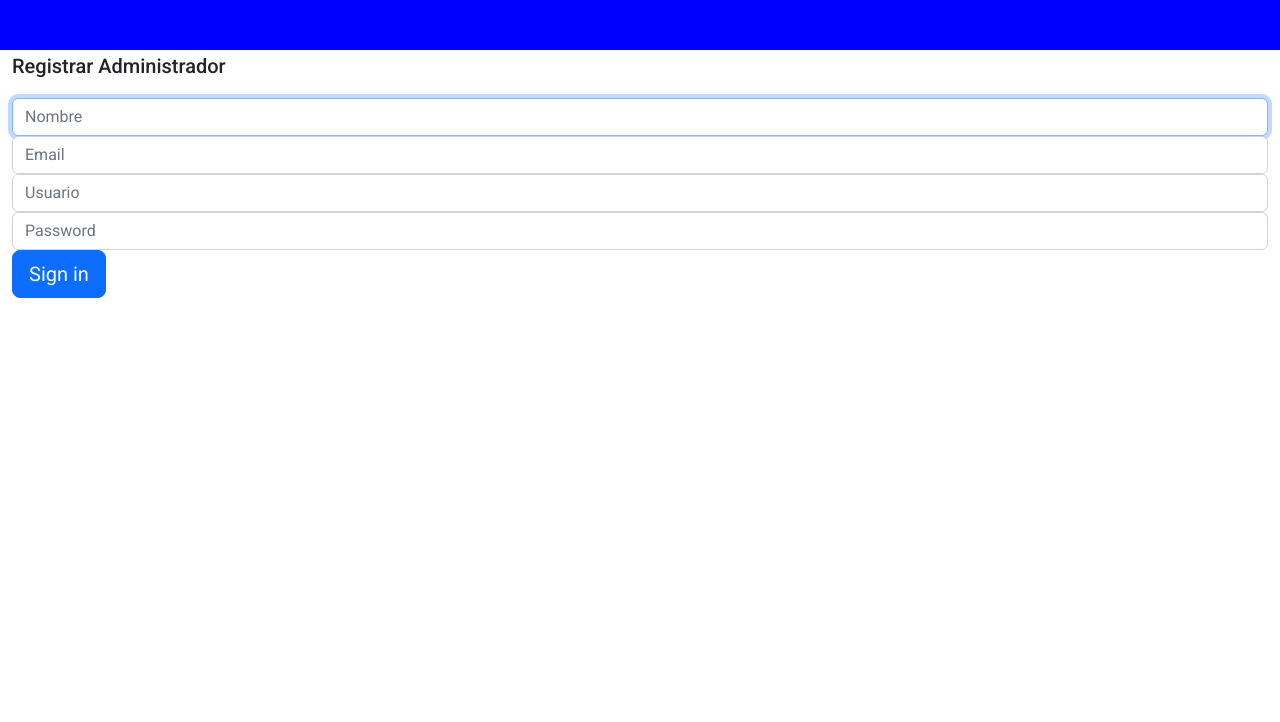
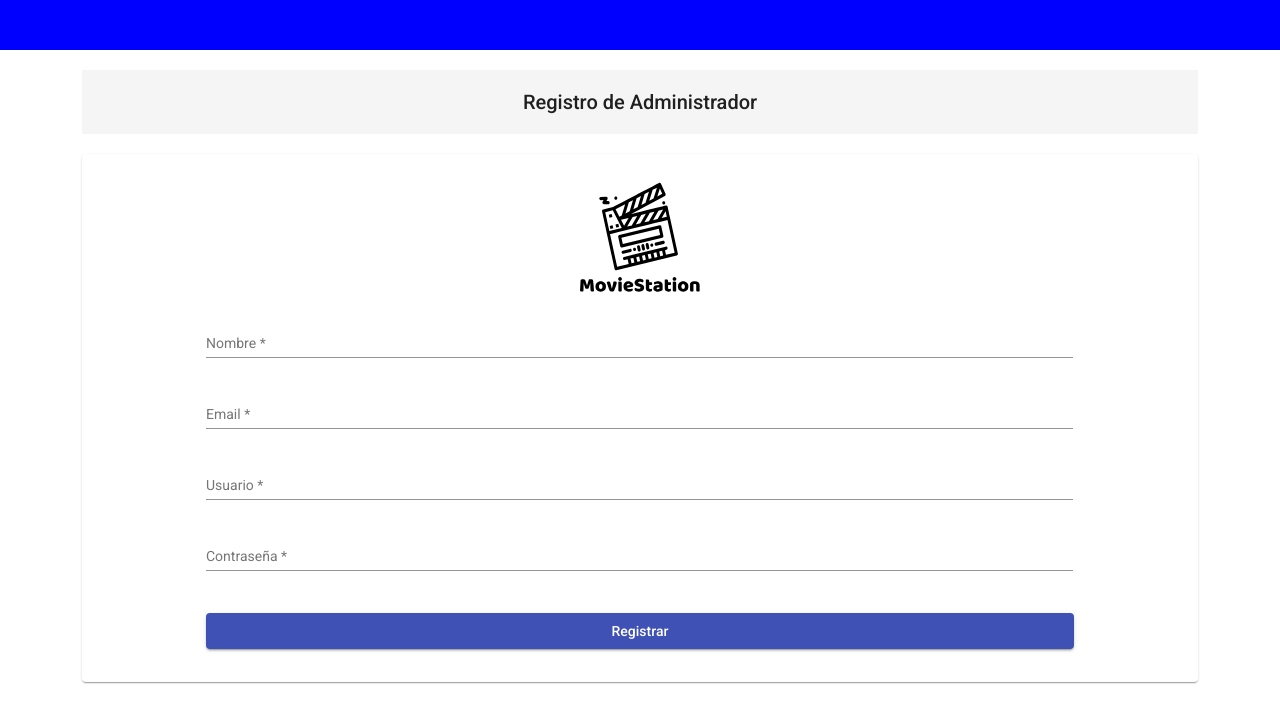
Before and after one commit to Leon564/movieStation-app, an Angular app: page /auth/register in a window 1280 px wide. Shown: the top 722 px of the page. Built offline with nearby package versions, Linux system fonts and the light colour scheme.

Commit message:
update design and validations

```diff
--- a/src/app/admin/login/login.component.html
+++ b/src/app/admin/login/login.component.html
@@ -6,7 +6,7 @@
         <form [formGroup]="checkoutForm" (ngSubmit)="login()">
             <mat-grid-list cols="2" rowHeight="70px">
                 <mat-grid-tile [colspan]="2" [rowspan]="2">
-                    <img src="./assets/img/logo.jpg" alt="logo">
+                    <img src="./assets/img/logo.svg" alt="logo">
                 </mat-grid-tile>
                 <mat-grid-tile [colspan]="2" [rowspan]="1">
                     <mat-form-field class="ancho">
@@ -21,7 +21,7 @@
                     </mat-form-field>
                 </mat-grid-tile>
                 <mat-grid-tile [colspan]="2" [rowspan]="1">
-                    <button type="submit" [disabled]="checkoutForm.invalid" mat-raised-button color="primary" class="ancho">Login</button>
+                    <button type="submit"  mat-raised-button color="primary" class="ancho">Login</button>
                 </mat-grid-tile>
             </mat-grid-list>
         </form>
--- a/src/app/admin/login/login.component.ts
+++ b/src/app/admin/login/login.component.ts
@@ -23,6 +23,7 @@ export class LoginComponent implements OnInit {
   }
 
   login(){
+    if(!this.checkoutForm.valid) return this.errorNulldata();
     this.service.login(<LoginDTO>this.checkoutForm.value).subscribe((data:any)=>{
       if(data.status == 406) return this.erroralert();
       localStorage.setItem('token', data.access_token);
@@ -38,5 +39,13 @@ export class LoginComponent implements OnInit {
       showConfirmButton: true,
     })
   }
+  errorNulldata(){
+    Swal.fire({
+      position: 'center',
+      icon: 'error',
+      title: 'Debe llenar todos los campos',
+      showConfirmButton: true,
+    })
+  }
 
 }
--- a/src/app/admin/register/register.component.css
+++ b/src/app/admin/register/register.component.css
@@ -0,0 +1,8 @@
+:host {
+    display: flex;
+    flex-direction: column;
+    align-items: flex-start;
+  }
+.ancho{
+  width: 80%;
+}
--- a/src/app/admin/register/register.component.html
+++ b/src/app/admin/register/register.component.html
@@ -1,17 +1,45 @@
-<main class="container-fluid">
-    <!--login form with username an password-->
-    <form [formGroup]="checkoutForm" class="form-signin" (ngSubmit)="register()">
-        <h2 class="form-signin-heading">Registrar Administrador</h2>
-        <label for="nombre" class="sr-only">Nombre</label>
-        <input type="text" id="nombre" class="form-control" placeholder="Nombre" required autofocus formControlName="nombre"  name="nombre">
-        <label for="email" class="sr-only">Email address</label>
-        <input type="text" id="email" class="form-control" placeholder="Email" required autofocus formControlName="email"  name="email">
-
-        <label for="usuario" class="sr-only">Usuario</label>
-        <input type="text" id="usuario" class="form-control" placeholder="Usuario" required autofocus formControlName="usuario"  name="usuario">
-        <label for="contraseña" class="sr-only">Password</label>
-        <input type="password" id="contraseña" class="form-control" placeholder="Password" required formControlName="contraseña"  name="contraseña">
-
-        <button class="btn btn-lg btn-primary btn-block" type="submit">Sign in</button>
+<div class="container">
+  <mat-toolbar style="margin-top: 20px" class="text-center">
+    <span style="text-align: center; display: inline-block; width: 100%"
+      >Registro de Administrador</span
+    >
+  </mat-toolbar>
+  <mat-card style="margin-top: 20px">
+    <form [formGroup]="checkoutForm" (ngSubmit)="register()">
+      <mat-grid-list cols="2" rowHeight="70px">
+        <mat-grid-tile [colspan]="2" [rowspan]="2">
+          <img src="./assets/img/logo.svg" alt="logo" />
+        </mat-grid-tile>
+        <mat-grid-tile [colspan]="2" [rowspan]="1">
+          <mat-form-field class="ancho">
+            <mat-label>Nombre</mat-label>
+            <input matInput formControlName="nombre" />
+          </mat-form-field>
+        </mat-grid-tile>
+        <mat-grid-tile [colspan]="2" [rowspan]="1">
+          <mat-form-field class="ancho">
+            <mat-label>Email</mat-label>
+            <input matInput formControlName="email" />
+          </mat-form-field>
+        </mat-grid-tile>
+        <mat-grid-tile [colspan]="2" [rowspan]="1">
+          <mat-form-field class="ancho">
+            <mat-label>Usuario</mat-label>
+            <input matInput formControlName="usuario" />
+          </mat-form-field>
+        </mat-grid-tile>
+        <mat-grid-tile [colspan]="2" [rowspan]="1">
+          <mat-form-field class="ancho">
+            <mat-label>Contraseña</mat-label>
+            <input matInput type="password" formControlName="contraseña" />
+          </mat-form-field>
+        </mat-grid-tile>
+        <mat-grid-tile [colspan]="2" [rowspan]="1">
+          <button type="submit" mat-raised-button color="primary" class="ancho">
+            Registrar
+          </button>
+        </mat-grid-tile>
+      </mat-grid-list>
     </form>
-</main>
+  </mat-card>
+</div>
--- a/src/app/admin/register/register.component.ts
+++ b/src/app/admin/register/register.component.ts
@@ -1,8 +1,9 @@
 import { Component, OnInit } from '@angular/core';
-import { FormBuilder } from '@angular/forms';
+import { FormBuilder, Validators } from '@angular/forms';
 import { Router } from '@angular/router';
 import { RegisterDTO } from 'src/app/dto/register-DTO';
 import { AuthService } from 'src/app/services/auth/auth.service';
+import Swal from 'sweetalert2';
 
 @Component({
   selector: 'app-register',
@@ -17,14 +18,15 @@ export class RegisterComponent implements OnInit {
   ) {}
 
   checkoutForm = this.form.group({
-    nombre: '',
-    email: '',
-    usuario: '',
-    contraseña: '',
+    nombre: ['', Validators.required],
+    email: ['', Validators.required],
+    usuario: ['', Validators.required],
+    contraseña: ['', Validators.required],
   });
 
   ngOnInit(): void {}
   register() {
+    if (!this.checkoutForm.valid) return this.alerterrorValid();
     this.service
       .register(
         <RegisterDTO>this.checkoutForm.value,
@@ -36,7 +38,24 @@ export class RegisterComponent implements OnInit {
           alert(data.message);
         }
         if (data.status === 404) return alert('server error');
-        return alert(data.mensaje + ' ' + data.New.usuario);
+        this.alertSuccess();
+        this.router.navigate(['/']);
       });
   }
+  alerterrorValid(){
+    Swal.fire({
+      position: 'center',
+      icon: 'error',
+      title: 'Error al crear el administrador, debe llenar todos los campos',
+      showConfirmButton: true,
+    })
+  }
+  alertSuccess(){
+    Swal.fire({
+      position: 'center',
+      icon: 'success',
+      title: 'Administrador creado con exito',
+      showConfirmButton: true,
+    })
+  }
 }
--- a/src/app/crear-pelicula/crear-pelicula.component.html
+++ b/src/app/crear-pelicula/crear-pelicula.component.html
@@ -54,7 +54,7 @@
                     </mat-form-field>
                 </mat-grid-tile>
                 <mat-grid-tile [colspan]="2" [rowspan]="1">
-                    <button type="submit" mat-raised-button color="primary">Guardar</button>
+                    <button type="submit"  mat-raised-button color="primary">Guardar</button>
                 </mat-grid-tile>
             </mat-grid-list>
         </form>
--- a/src/app/crear-pelicula/crear-pelicula.component.ts
+++ b/src/app/crear-pelicula/crear-pelicula.component.ts
@@ -1,5 +1,5 @@
 import { Component, OnInit } from '@angular/core';
-import { FormBuilder } from '@angular/forms';
+import { FormBuilder, Validators } from '@angular/forms';
 import { Router } from '@angular/router';
 import { PeliculaDTO } from '../dto/pelicula-DTO';
 import { AuthService } from '../services/auth/auth.service';
@@ -18,19 +18,20 @@ export class CrearPeliculaComponent implements OnInit {
   constructor(private form:FormBuilder, private service: PeliculasService,private auth:AuthService,private router:Router) { }
 
   checkoutForm = this.form.group({
-    nombre: '',
-    portada: '',
-    estreno:  '',
-    director: '',
-    sinopsis: '',
-    genero: '',
-    duración: '',
-    trailer: '',
+    nombre: ['',Validators.required],
+    portada: ['',Validators.required],
+    estreno:  ['',Validators.required],
+    director: ['',Validators.required],
+    sinopsis: ['',Validators.required],
+    genero: ['',Validators.required],
+    duración: ['',Validators.required],
+    trailer: ['',Validators.required],
   });
 
   ngOnInit(): void {
   }
   crear(){
+    if(!this.checkoutForm.valid) return this.alerterrorValid();
     this.service.create(<PeliculaDTO>this.checkoutForm.value, localStorage.getItem("token")!).subscribe((data:any)=>{
       if (data.status === 406) {
         this.auth.logOut();
@@ -68,5 +69,12 @@ export class CrearPeliculaComponent implements OnInit {
       showConfirmButton: true,
     })
   }
-
+  alerterrorValid(){
+    Swal.fire({
+      position: 'center',
+      icon: 'error',
+      title: 'Error al crear la pelicula, debe llenar todos los campos',
+      showConfirmButton: true,
+    })
+  }
 }
--- a/src/app/editar-pelicula/editar-pelicula.component.html
+++ b/src/app/editar-pelicula/editar-pelicula.component.html
@@ -3,7 +3,7 @@
         <span>Edicion de pelicula</span>
       </mat-toolbar>
       <mat-card style="margin-top: 10px;">
-        <form [formGroup]="checkoutForm" (ngSubmit)="crear()">
+        <form [formGroup]="checkoutForm" (ngSubmit)="editar()">
             <mat-grid-list cols="2" rowHeight="70px">
                 <mat-grid-tile [colspan]="1" [rowspan]="1">
                     <mat-form-field class="ancho">
@@ -54,7 +54,7 @@
                     </mat-form-field>
                 </mat-grid-tile>
                 <mat-grid-tile [colspan]="2" [rowspan]="1">
-                    <button type="submit" [disabled]="checkoutForm.invalid" mat-raised-button color="primary">Guardar</button>
+                    <button type="submit"  mat-raised-button color="primary">Guardar</button>
                 </mat-grid-tile>
             </mat-grid-list>
         </form>
--- a/src/app/editar-pelicula/editar-pelicula.component.ts
+++ b/src/app/editar-pelicula/editar-pelicula.component.ts
@@ -29,17 +29,16 @@ export class EditarPeliculaComponent implements OnInit {
 
   checkoutForm = this.form.group({
     nombre: ['', Validators.required],
-    portada: '',
-    estreno: '',
-    director: '',
-    sinopsis: '',
-    genero: '',
-    duración: '',
-    trailer: '',
+    portada: ['', Validators.required],
+    estreno: ['', Validators.required],
+    director: ['', Validators.required],
+    sinopsis: ['', Validators.required],
+    genero: ['', Validators.required],
+    duración: ['', Validators.required],
+    trailer: ['', Validators.required],
   });
 
   ngOnInit(): void {
-    //get id from url
     this.paramsubscription = this.route.params.subscribe((params) => {
       this.id = params['id'];
       this.service.getOne(this.id).subscribe(
@@ -54,7 +53,8 @@ export class EditarPeliculaComponent implements OnInit {
     });
   }
 
-  crear() {
+  editar() {
+    if(!this.checkoutForm.valid) return this.alerterrorValid();
     this.service
       .update(
         <PeliculaDTO>this.checkoutForm.value,
@@ -116,4 +116,13 @@ export class EditarPeliculaComponent implements OnInit {
       showConfirmButton: true,
     })
   }
+  alerterrorValid(){
+    Swal.fire({
+      position: 'center',
+      icon: 'error',
+      title: 'Error al editar la pelicula, debe llenar todos los campos',
+      showConfirmButton: true,
+    })
+  }
+
 }
```
Also changed, not shown: src/assets/img/logo.svg (added), 1 other file (tests, documents, lock files or other folders).
